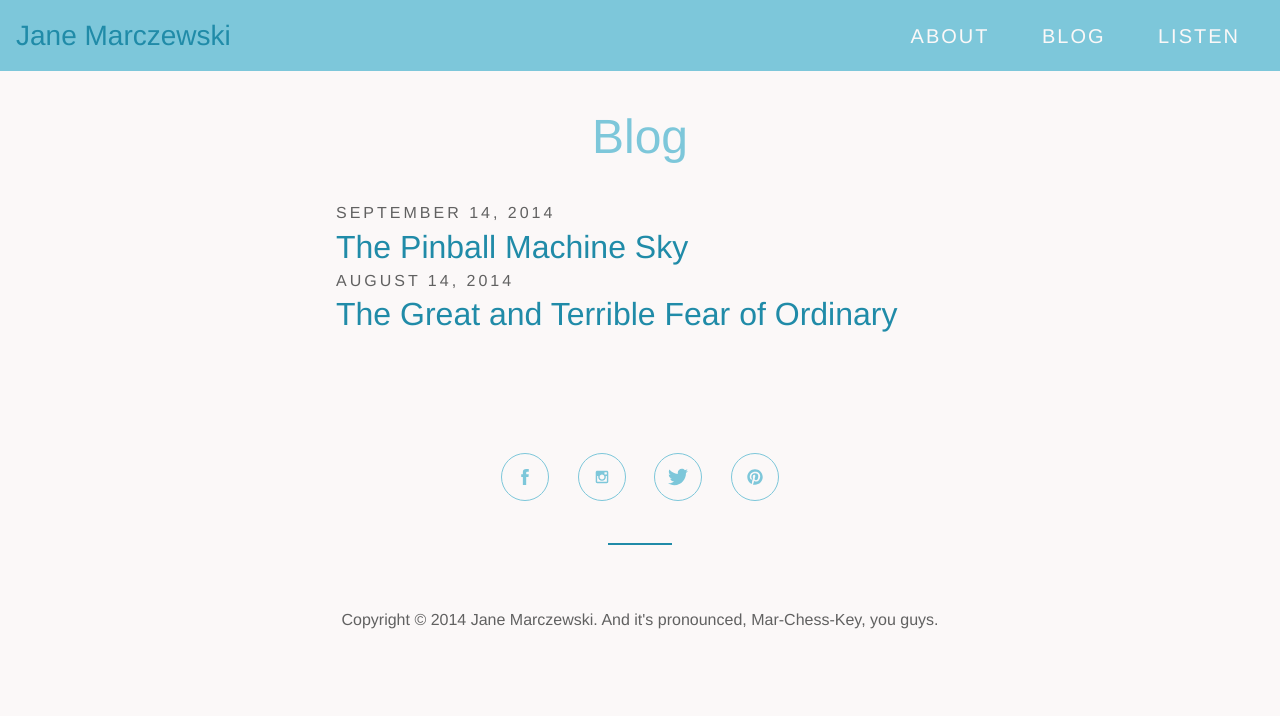
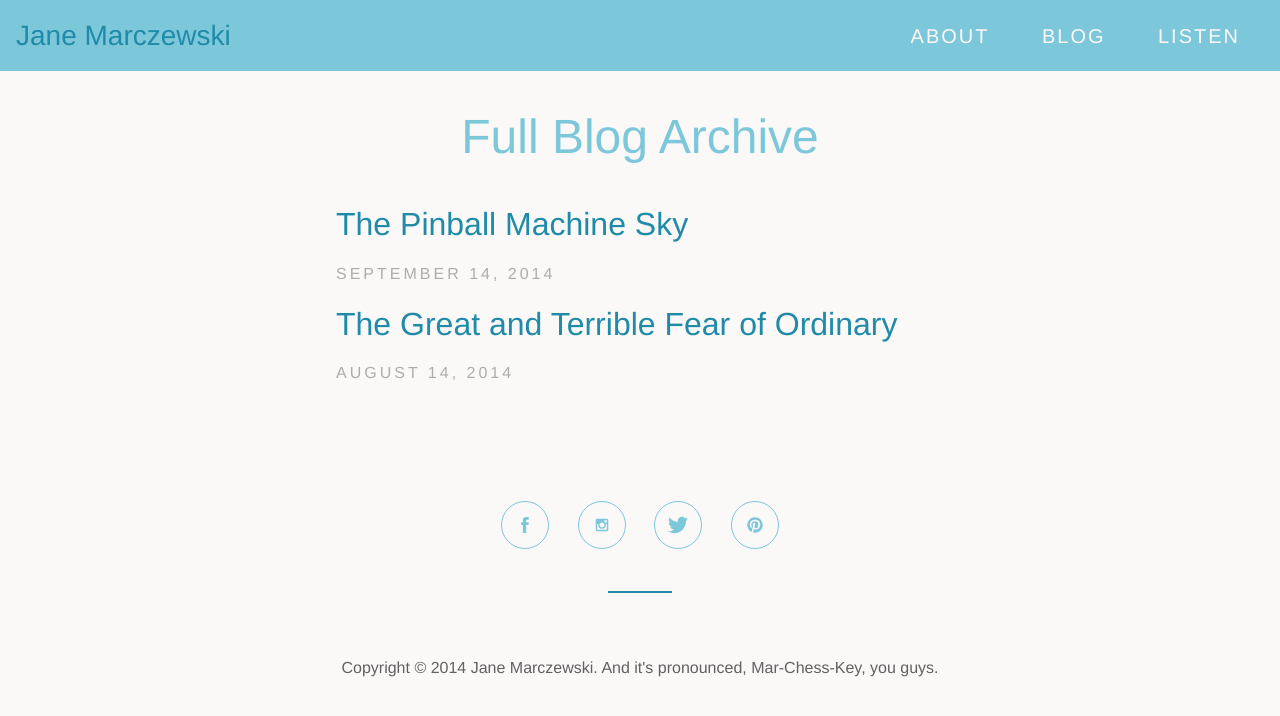
Before and after one commit to janemarczewski/janemarczewski.github.io, a Jekyll site: the page built from blog.html, in a window 1280 px wide. Shown: the top 716 px of the page. Built offline with Jekyll 4.4.1, drawn with Linux system fonts in a browser that asks for light colours; nearby versions of some CDN libraries.

Commit message:
working through blogs

```diff
--- a/_includes/header.html
+++ b/_includes/header.html
@@ -97,6 +97,7 @@
                 c1.425-2.239,2.103-7.395,0.067-9.973c1.629-2.985,4.749-4.884,7.53-4.884c2.578,0,5.631,1.56,5.631,5.359
                 c0,5.292-6.105,9.972-13.093,9.701L420.503,97.479z"/>
         </g>
+        <g id="link"><path d="M136.459 102.36c11.585-12.231 22.733-26.719 36.548-37.917 18.56-15.043 44.305-12.229 59.693 3.798 15.764 16.419 17.355 42.19 1.563 60.496-14.224 16.487-29.787 32.042-46.199 46.355-16.534 14.419-40.349 14.032-56.931 1.503-7.613-5.753-9.652-13.643-5.107-19.771 4.426-5.969 11.472-6.221 19.562-.7 9.579 6.537 20.07 6.514 28.462-1.453 13.86-13.157 27.401-26.682 40.495-40.6 8.042-8.547 7.683-20.661.418-28.177-7.342-7.596-19.113-8.396-28.219-.99-6.749 5.489-12.828 11.857-18.826 18.194-3.352 3.541-5.947 4.747-11.178 2.883-6.767-2.41-14.307-2.648-20.281-3.621zM163.958 198.42c-11.08 11.499-22.018 24.543-34.689 35.602-18.773 16.384-45.875 14.716-62.362-2.304-15.935-16.451-16.628-43.951-.298-61.915 13.76-15.137 28.318-29.653 43.496-43.368 17.279-15.613 42.761-15.892 59.453-2.058 7.12 5.902 8.686 13.377 4.028 19.233-4.488 5.642-11.441 5.867-18.884.611-9.673-6.83-20.242-6.804-29.135 1.539-13.536 12.699-26.718 25.817-39.428 39.341-9.171 9.758-8.815 22.03-.351 30.06 8.082 7.668 19.819 7.214 29.511-1.581 6.264-5.684 11.969-11.982 18.154-17.759 1.573-1.469 4.212-3.096 6.033-2.776 8.437 1.481 16.76 3.62 24.472 5.375z"/></g>
         <path id="pinterest" d="M150.003 60.807c-49.257 0-89.193 39.933-89.193 89.192 0 36.522 21.962 67.897 53.388 81.692-.251-6.228-.045-13.705 1.552-20.481 1.715-7.241 11.476-48.6 11.476-48.6s-2.85-5.695-2.85-14.112c0-13.217 7.661-23.089 17.202-23.089 8.113 0 12.032 6.094 12.032 13.39 0 8.156-5.201 20.354-7.877 31.653-2.234 9.461 4.744 17.178 14.078 17.178 16.899 0 28.28-21.704 28.28-47.42 0-19.548-13.166-34.18-37.113-34.18-27.055 0-43.91 20.177-43.91 42.714 0 7.77 2.291 13.251 5.88 17.494 1.65 1.949 1.879 2.733 1.282 4.971-.428 1.641-1.41 5.592-1.817 7.158-.594 2.259-2.424 3.066-4.466 2.232-12.461-5.087-18.266-18.734-18.266-34.075 0-25.336 21.368-55.717 63.745-55.717 34.053 0 56.465 24.642 56.465 51.093 0 34.988-19.452 61.128-48.125 61.128-9.629 0-18.687-5.205-21.79-11.117 0 0-5.178 20.55-6.275 24.518-1.891 6.877-5.592 13.75-8.977 19.107 8.022 2.368 16.496 3.658 25.278 3.658 49.253 0 89.188-39.933 89.188-89.194 0-49.26-39.934-89.193-89.187-89.193z"/>
         <path id="instagram" d="M205.336 77.404h-110.671c-9.533 0-17.261 7.709-17.261 17.22v110.752c0 9.51 7.728 17.219 17.261 17.219h110.67c9.533 0 17.26-7.709 17.26-17.219v-110.751c.001-9.511-7.726-17.221-17.259-17.221zm-27.075 20.598c0-2.237 1.818-4.052 4.061-4.052h19.631c2.243 0 4.061 1.814 4.061 4.052v19.584c0 2.238-1.818 4.052-4.061 4.052h-19.631c-2.243 0-4.061-1.813-4.061-4.052v-19.584zm-28.091 24.311c15.42 0 27.921 12.473 27.921 27.857 0 15.385-12.501 27.855-27.921 27.855s-27.921-12.471-27.921-27.855c-.001-15.384 12.5-27.857 27.921-27.857zm56.181 79.348c0 2.237-1.818 4.052-4.061 4.052h-104.241c-2.243 0-4.062-1.814-4.062-4.052v-63.141h13.585c-1.022 3.712-1.57 7.618-1.57 11.649 0 24.296 19.813 44.063 44.167 44.063 24.353 0 44.167-19.767 44.167-44.063 0-4.032-.548-7.937-1.57-11.649h13.584v63.141z"/>
         <path id="twitter" d="M241.778 102.928c.091 2.032.137 4.074.137 6.127 0 62.578-47.631 134.733-134.732 134.733-26.742 0-51.633-7.84-72.589-21.276 3.705.437 7.474.662 11.296.662 22.187 0 42.604-7.571 58.811-20.272-20.722-.381-38.21-14.071-44.236-32.884 2.892.552 5.858.849 8.909.849 4.318 0 8.502-.578 12.475-1.661-21.663-4.353-37.986-23.491-37.986-46.434l.005-.595c6.384 3.546 13.686 5.677 21.448 5.923-12.706-8.492-21.066-22.985-21.066-39.415 0-8.679 2.336-16.812 6.412-23.806 23.356 28.65 58.248 47.502 97.603 49.477-.808-3.466-1.227-7.08-1.227-10.792 0-26.151 21.204-47.352 47.354-47.352 13.62 0 25.927 5.75 34.564 14.953 10.787-2.123 20.921-6.063 30.071-11.491-3.535 11.058-11.044 20.338-20.82 26.198 9.577-1.145 18.704-3.689 27.195-7.456v-.001h.001-.001c-6.346 9.499-14.373 17.838-23.624 24.513z"/>
--- a/_layouts/post.html
+++ b/_layouts/post.html
@@ -10,7 +10,7 @@ layout: default
         <section class="post--full_content entry">
             {{ content }}
         </section>
-        <footer class="post--full_content">
-
+        <footer class="post--full_footer">
+            {% include sharing.html %}
         </footer>
 </article>
--- a/blog.html
+++ b/blog.html
@@ -1,17 +1,17 @@
 ---
 layout: page
-title: Blog
+title: Full Blog Archive
 permalink: /blog/
 ---
 <section class="blog--archive">
 	{% for post in site.posts %}
 	    <article class="post--short">
+			<section>
+				<h3><a class="post-link" href="{{ post.url | prepend: site.baseurl }}">{{ post.title }}</a></h3>
+			</section>
 			<aside>
 				<span class="post--full_meta">{{ post.date | date: "%B %-d, %Y" }}</span>
 			</aside>
-			<section>
-				<h3><a class="post-link" href="{{ post.url | prepend: site.baseurl }}">{{ post.title }}</a></h3>
-			</section>
 		</article>
 	{% endfor %}
 </section>
--- a/src/scss/base/_typography.scss
+++ b/src/scss/base/_typography.scss
@@ -35,7 +35,6 @@ blockquote {
         margin-top: 2rem;
         background: $blue--green;
         display: block;
-        float: left;
         @include respond-to(handhelds) { width: 5rem; }
     }
     p {
```
Also changed, not shown: _includes/sharing.html (added, +23 -0 lines), src/scss/components/_article.scss (+9 -0 lines), src/scss/pages/_blog.scss (+11 -0 lines), src/css/main.css, src/css/main.min.css, src/css/main.prefixed.css, 1 other file.
